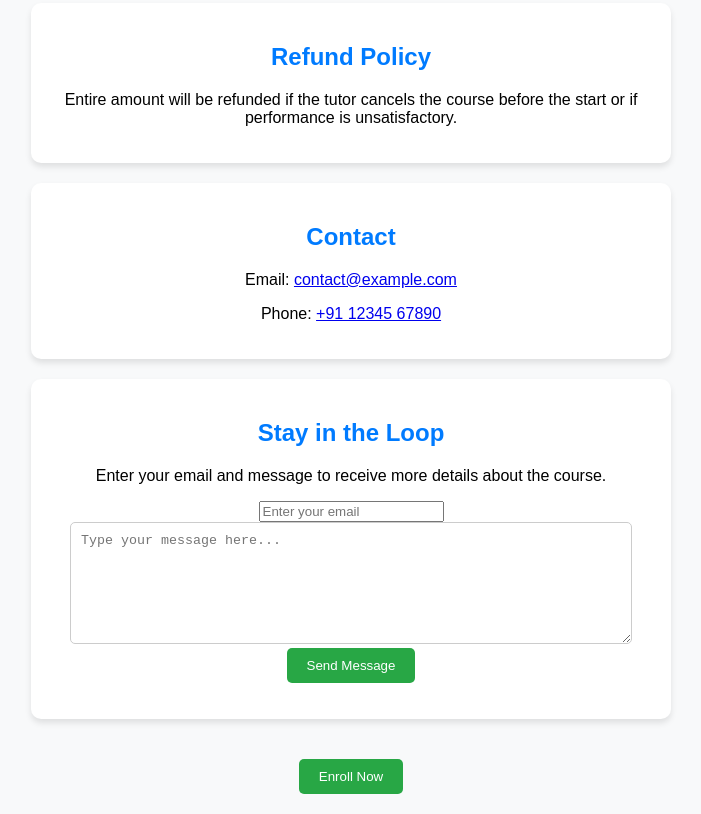
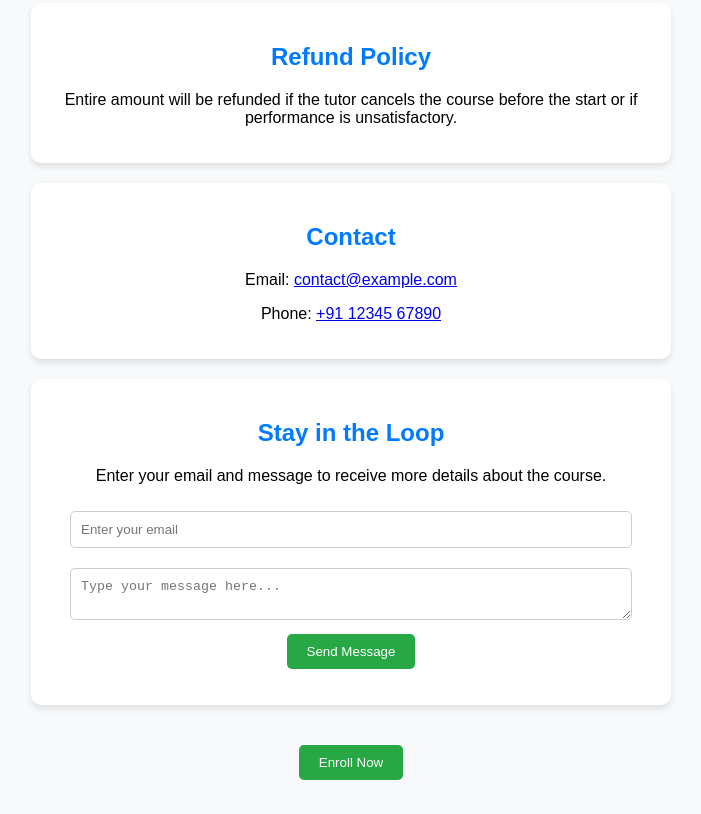
Before and after one commit to firstn25/firstn25.github.io, a plain HTML site: page index.html in a window 1280 px wide. Shown: the part 732-1546 px from the top of the page, without its empty margins (289-990 px from the left). Drawn offline with Linux system fonts and the light colour scheme.

Commit message:
Update style.css

```diff
--- a/style.css
+++ b/style.css
@@ -38,10 +38,10 @@ button:hover {
     background: #218838;
 }
 
-textarea {
+input, textarea {
     width: 90%;
-    height: 100px;
     padding: 10px;
+    margin: 10px 0;
     border: 1px solid #ccc;
     border-radius: 5px;
 }
```
